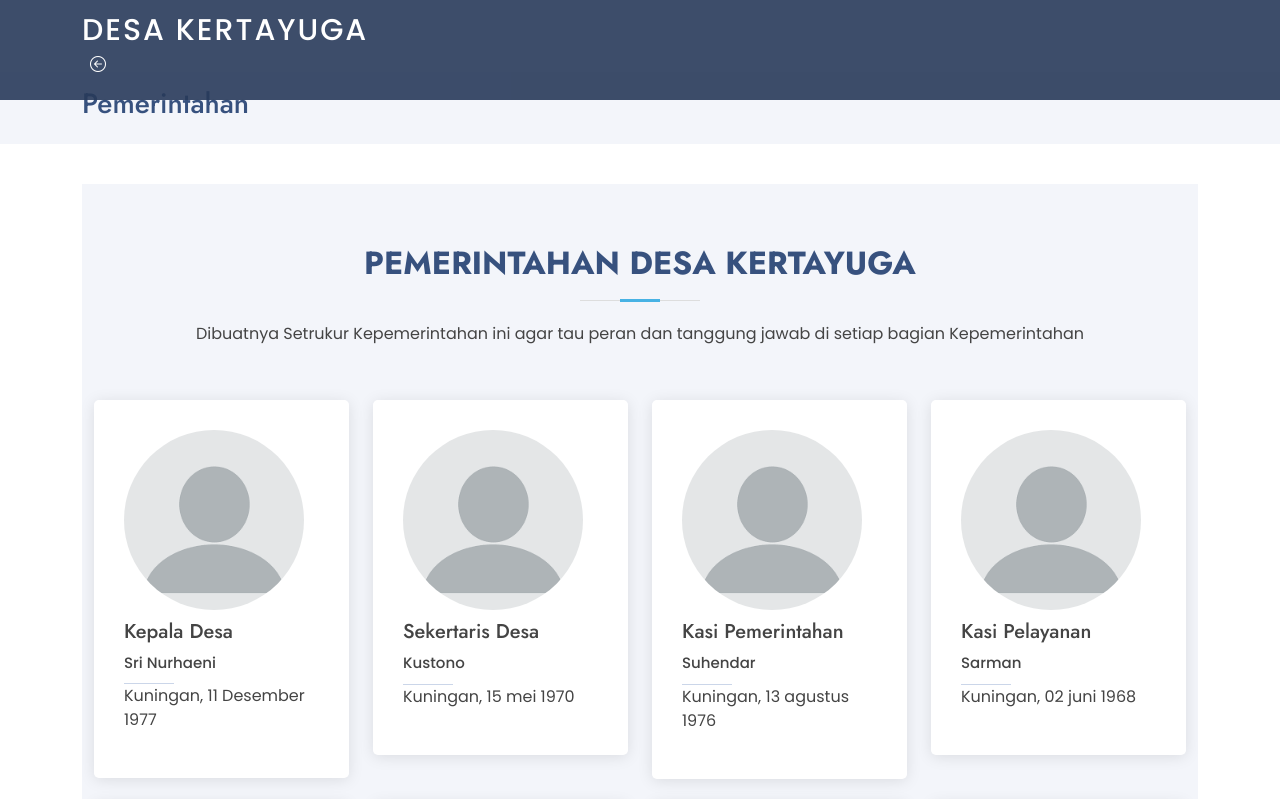
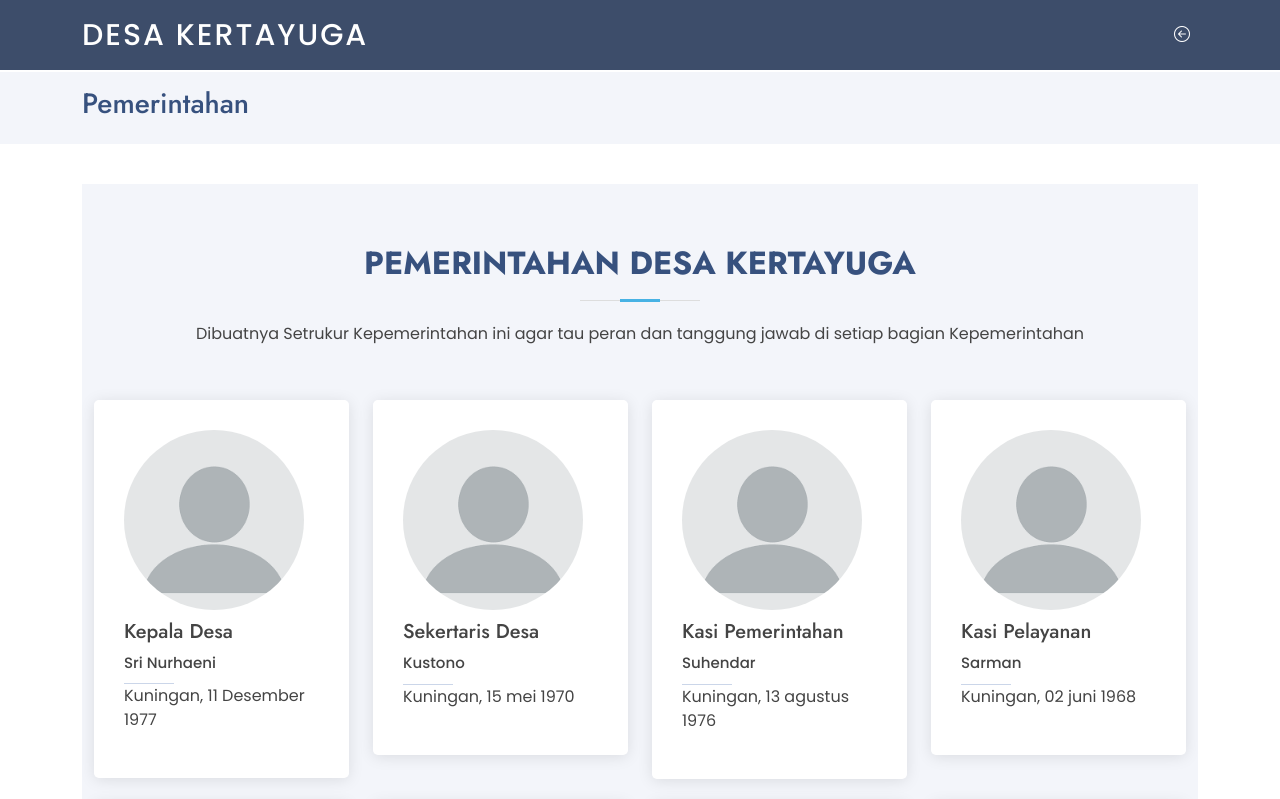
Before and after one commit to azharrizal/DESA_KERTAYUGA, a plain HTML site: page pemerintah.html in a window 1280 px wide. Shown: the top 799 px of the page. Drawn offline with Linux system fonts and the light colour scheme.

Commit message:
Update pemerintah.html

```diff
--- a/pemerintah.html
+++ b/pemerintah.html
@@ -26,7 +26,7 @@
 
   <body>
     <header id="header" class="fixed-top header-inner-pages">
-      <div class="container  align-items-center">
+      <div class="container d-flex  align-items-center">
         <h1 class="logo me-auto"><a href="index.html">Desa kertayuga</a></h1>
 
         <div class="pe-2 p-lg-2">
@@ -45,7 +45,7 @@
       <section id="portfolio-details" class="portfolio-details">
         <div class="container">
           <section id="team" class="team section-bg">
-            <div class="container" data-aos="fade-up">
+            <div class="container"  data-aos="fade-up">
               <div class="section-title">
                 <h2>Pemerintahan Desa Kertayuga</h2>
                 <p>Dibuatnya Setrukur Kepemerintahan ini agar tau peran dan tanggung jawab di setiap bagian Kepemerintahan</p>
```
